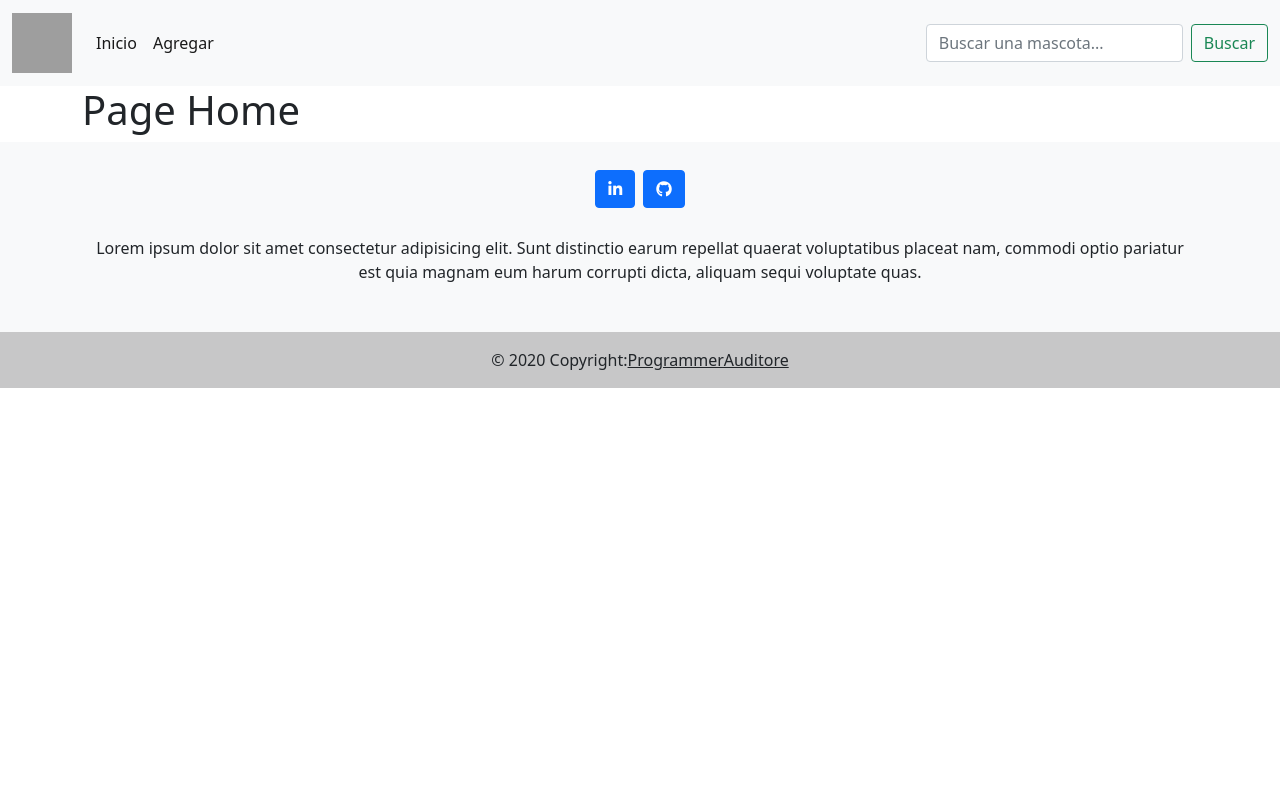
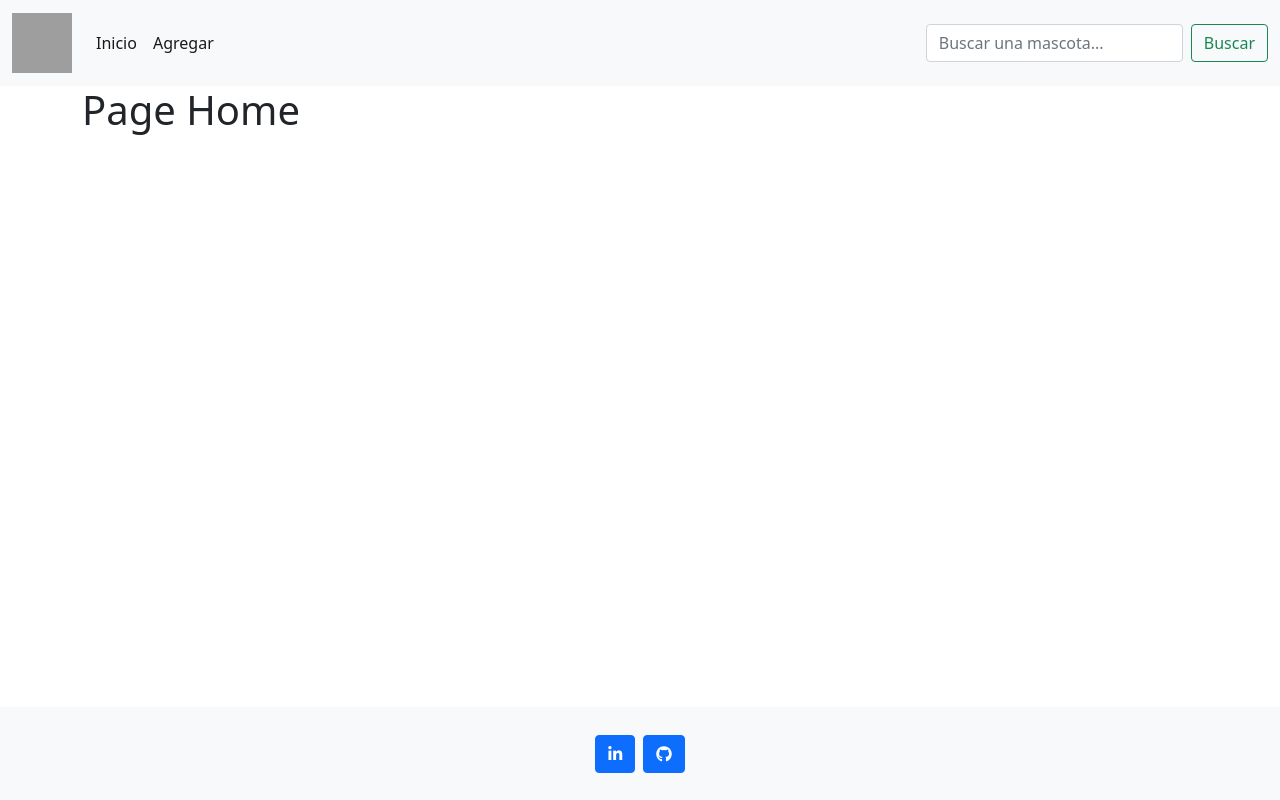
Before and after one commit to ProgrammerAuditore/proyecto-crud-mascotas, a React (Create React App) app in the folder mascotas-app/: page / in a window 1280 px wide. Shown: the top 800 px of the page. Built offline with nearby package versions, Linux system fonts and the light colour scheme; grey boxes are pictures that could not be loaded.

Commit message:
*** Modificado [dev] : Se colo el footer al final de la pagina

```diff
--- a/mascotas-app/src/App.js
+++ b/mascotas-app/src/App.js
@@ -11,7 +11,7 @@ function App() {
   return (
     <div className="App">
       <NavBar />
-        <div className='container'>
+        <div className='container' style={{minHeight : 77.6+'vh'}}>
           <Routes>
             <Route path="/" element={<Home />} />
             <Route path="about" element={<About />} />
--- a/mascotas-app/src/views/pages/Home.jsx
+++ b/mascotas-app/src/views/pages/Home.jsx
@@ -7,6 +7,9 @@ function Home() {
   return (
     <div>
       <h1>Page Home</h1>
+      <ul>
+
+      </ul>
     </div>
   );
 }
--- a/mascotas-app/src/views/partials/Footer.jsx
+++ b/mascotas-app/src/views/partials/Footer.jsx
@@ -4,7 +4,7 @@ function Footer() {
   return (
     <>
       {/*  Footer  */}
-      <footer className="bg-light text-center ">
+      <footer className="bg-light text-center position-relative" >
         {/*  Grid container  */}
         <div className="container p-4">
           {/*  Section: Social media  */}
```
